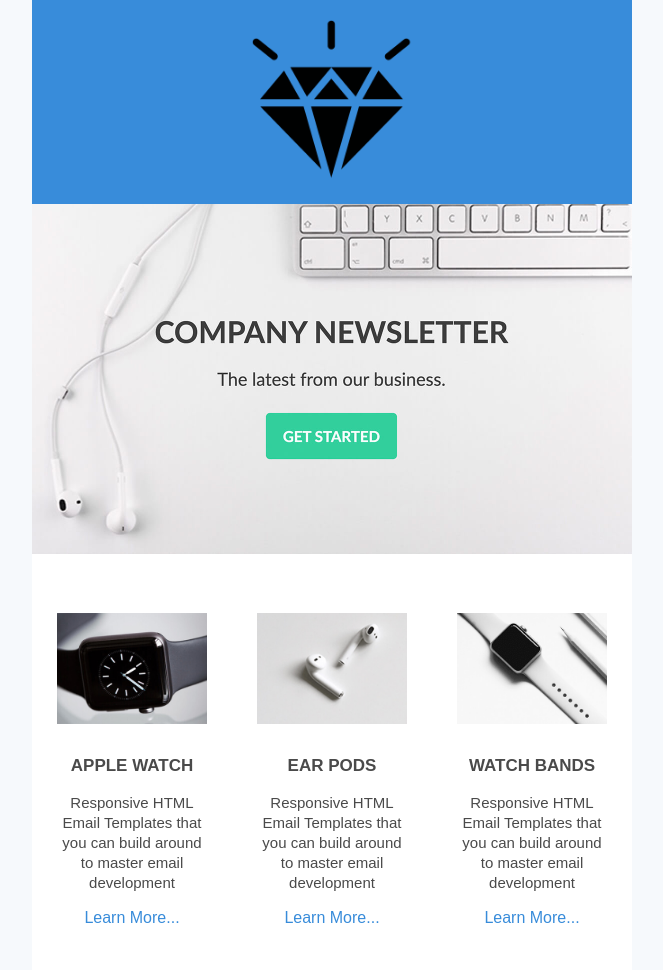
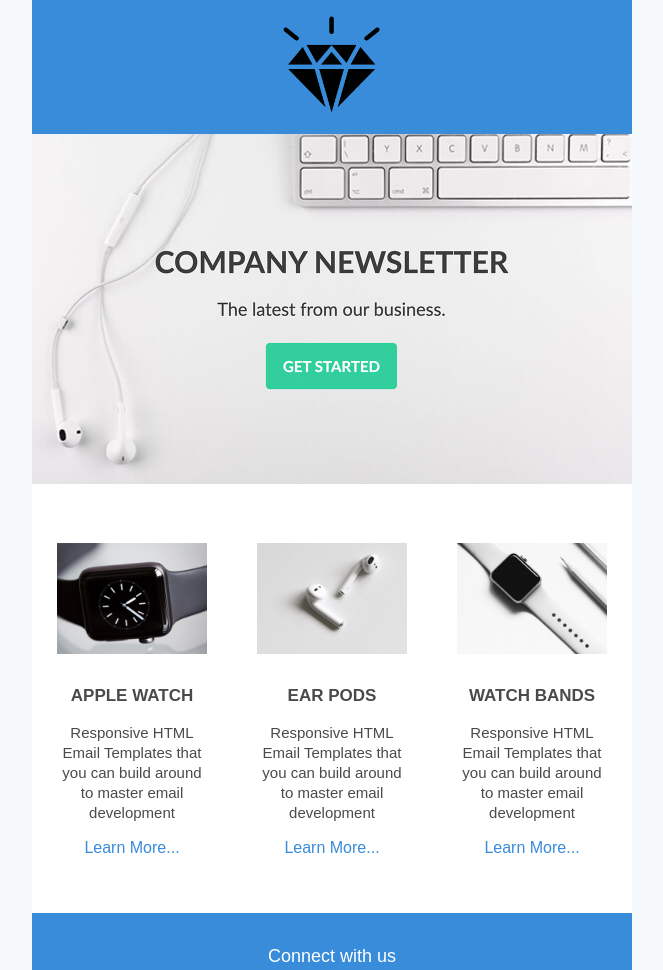
Before and after one commit to DarioCabas/TEMPLATE_EMAIL, a plain HTML site: page index.html in a window 1280 px wide. Shown: the top 970 px of the page, without its empty margins (308-971 px from the left). Drawn offline with Linux system fonts and the light colour scheme.

Commit message:
rezise head image

```diff
--- a/index.html
+++ b/index.html
@@ -93,7 +93,7 @@
 						<table width="100%">
 							<tr>
 								<td style="background-color: #388CDA;padding: 10px;text-align: center;">
-									<a href="https://w3newbie.com"><img src="img/diamond.png" width="180" alt="Logo" title="Logo"></a>
+									<a href="https://w3newbie.com"><img src="img/diamond.png" width="110" alt="Logo" title="Logo"></a>
 								</td>
 							</tr>
 						</table>
```
